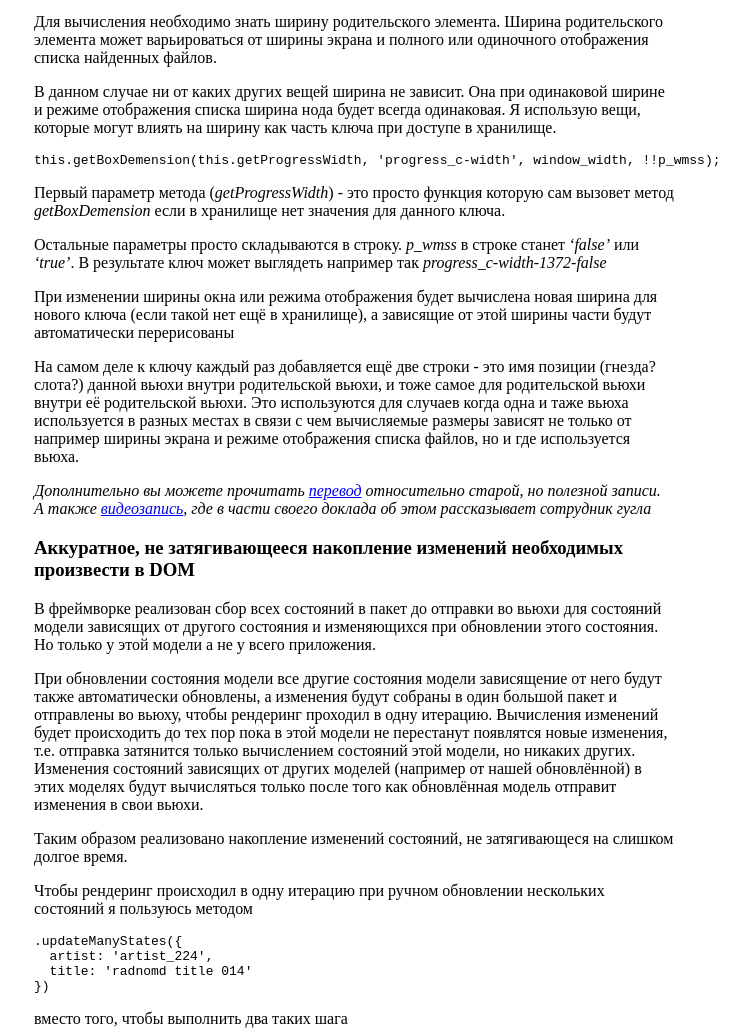
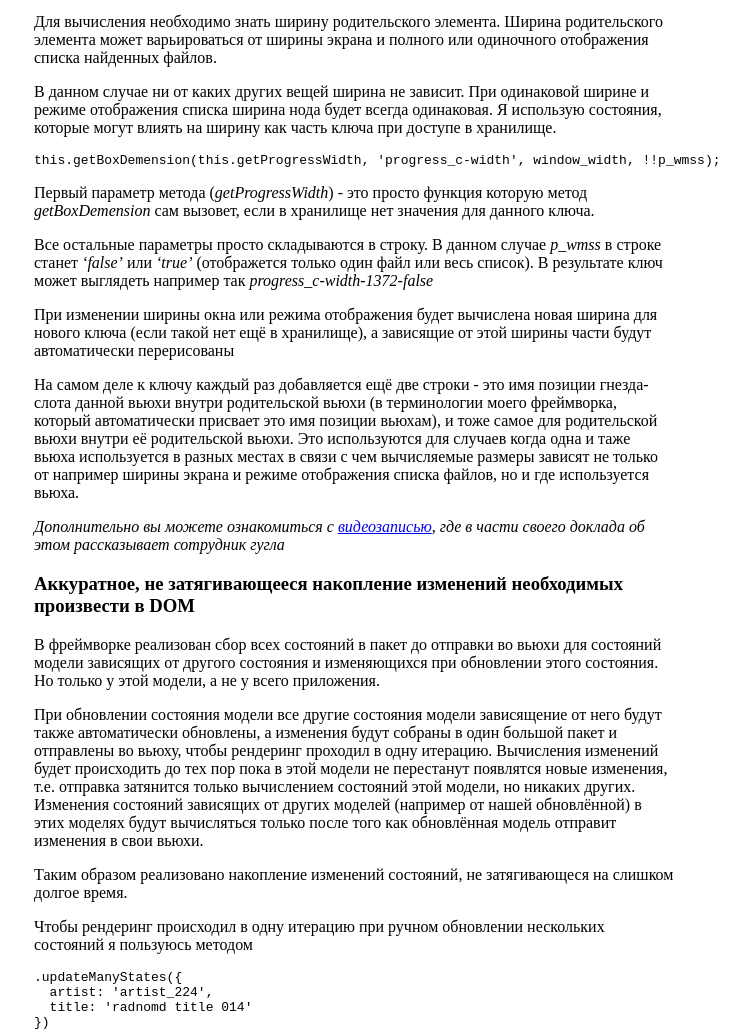
Before and after one commit to arestov/rendering-perfomance, a plain HTML site: page index.html in a window 1280 px wide. Shown: the part 5882-6915 px from the top of the page, without its empty margins (286-1035 px from the left). Drawn offline with Linux system fonts and the light colour scheme.

Commit message:
ошибки, опечатки, структура предложений

```diff
--- a/index.html
+++ b/index.html
@@ -155,7 +155,7 @@ body img {
 <p> Для вычисления необходимо знать ширину родительского элемента. Ширина родительского элемента может варьироваться от ширины экрана и полного или одиночного отображения списка найденных файлов.</p>
 
 
-<p>В данном случае ни от каких других вещей ширина не зависит. Она при одинаковой ширине и режиме отображения списка ширина нода будет всегда одинаковая. Я использую вещи, которые могут влиять на ширину как часть ключа при доступе в хранилище.</p>
+<p>В данном случае ни от каких других вещей ширина не зависит. При одинаковой ширине и режиме отображения списка ширина нода будет всегда одинаковая. Я использую состояния, которые могут влиять на ширину как часть ключа при доступе в хранилище.</p>
 
 
 <pre>this.getBoxDemension(this.getProgressWidth, 'progress_c-width', window_width, !!p_wmss);</pre>
@@ -163,20 +163,21 @@ body img {
 
 
 
-<p>Первый параметр метода (<em>getProgressWidth</em>) - это просто функция которую сам вызовет метод <em>getBoxDemension</em> если в хранилище нет значения для данного ключа.</p>
-<p>Остальные параметры просто складываются в строку. <em>p_wmss</em> в строке станет <em>‘false’</em> или <em>‘true’</em>. В результате ключ может выглядеть например так <em>progress_c-width-1372-false</em> </p>
+<p>Первый параметр метода (<em>getProgressWidth</em>) - это просто функция которую метод <em>getBoxDemension</em> сам вызовет, если в хранилище нет значения для данного ключа.</p>
+<p>Все остальные параметры просто складываются в строку. В данном случае <em>p_wmss</em> в строке станет <em>‘false’</em> или <em>‘true’</em> (отображется только один файл или весь список). В результате ключ может выглядеть например так <em>progress_c-width-1372-false</em> </p>
 
 <p>При изменении ширины окна или режима отображения будет вычислена новая ширина для нового ключа (если такой нет ещё в хранилище), а зависящие от этой ширины части будут автоматически перерисованы</p>
 
 
-<p>На самом деле к ключу каждый раз добавляется ещё две строки - это имя позиции (гнезда? слота?) данной вьюхи внутри родительской вьюхи, и тоже самое для родительской вьюхи внутри её родительской вьюхи. Это используются для случаев когда одна и таже вьюха используется в разных местах в связи с чем вычисляемые размеры зависят не только от например ширины экрана и режиме отображения списка файлов, но и где используется вьюха.</p>
-<p><em>Дополнительно вы можете прочитать <a href="http://webo.in/articles/all/2009/31-rending-restyle-reflow-relayout/">перевод</a> относительно старой, но полезной записи. А также <a href="http://youtu.be/9xjpmpX4NJE#t=15m53s">видеозапись</a>, где в части своего доклада об этом рассказывает сотрудник гугла</em></p>
+<p>На самом деле к ключу каждый раз добавляется ещё две строки - это имя позиции гнезда-слота данной вьюхи внутри родительской вьюхи (в терминологии моего фреймворка, который автоматически присвает это имя позиции вьюхам), и тоже самое для родительской вьюхи внутри её родительской вьюхи. Это используются для случаев когда одна и таже вьюха используется в разных местах в связи с чем вычисляемые размеры зависят не только от например ширины экрана и режиме отображения списка файлов, но и где используется вьюха.</p>
+
+<p><em>Дополнительно вы можете ознакомиться с <a href="http://youtu.be/9xjpmpX4NJE#t=15m53s">видеозаписью</a>, где в части своего доклада об этом рассказывает сотрудник гугла</em></p>
 
 
 <h3>Аккуратное, не затягивающееся накопление изменений необходимых произвести в DOM</h3>
 
 
-<p>В фреймворке реализован сбор всех состояний в пакет до отправки во вьюхи для состояний модели зависящих от другого состояния и изменяющихся при обновлении этого состояния. Но только у этой модели а не у всего приложения. </p>
+<p>В фреймворке реализован сбор всех состояний в пакет до отправки во вьюхи для состояний модели зависящих от другого состояния и изменяющихся при обновлении этого состояния. Но только у этой модели, а не у всего приложения. </p>
 
 
 
@@ -198,7 +199,7 @@ body img {
 <pre>updateState('artist', 'artist_224')</pre>
 <pre>updateState('title', 'radnomd title 014')</pre>
 
-<p><em>в будущем я пранирую также использовать requestAnimationFrame также для того что бы аккамулировать записать изменений</em></p>
+<p><em>в будущем я пранирую по мимо этого использовать requestAnimationFrame для того что бы аккамулировать записать изменений непосредственно на стороне шаблонизатора</em></p>
 
 
 <h3>Прикрепление частей изменяющихся коллекций одним разом (<em>createDocumentFragment</em>) в конкретное место (<em>after</em>, <em>before</em>) вместо открепления всей коллекции от DOM и повторного прикрепления</h3>
@@ -206,7 +207,7 @@ body img {
 <p>При изменении списков список не перерисовывается заново</p>
 <p>При изменении списков части DOM связанные с элементами списка не создаются заново, </p>
 <p>При изменении списков новая очерёдность DOM элементов списка устанавливается не откреплением полностью от документа, а открелением если нужно и прикреплением изменивших свою позицию (или новых элементов) в своё конкретное место.</p>
-<p>DOM соотвествующий элементам списка, которые нужно прикрепить, прикрепляется не по отдельность, а с помощью <em>createDocumentFragment</em>, если элементы идут друг за другом. Элементы прикрепляются к <em>documentDrafment</em> в нужном порядке, потом <em>documentDrafment</em> прикрепляется к документу в нужное место с помощью методов <em>after</em>, <em>before</em> ну или <em>append</em></p>
+<p>DOM соотвествующий элементам списка, которые нужно прикрепить, прикрепляется не по отдельности, а с помощью <em>createDocumentFragment</em>, если элементы идут друг за другом. Элементы прикрепляются к <em>documentDrafment</em> в нужном порядке, потом <em>documentDrafment</em> прикрепляется к документу в нужное место с помощью методов <em>after</em>, <em>before</em> ну или <em>append</em></p>
 
 
 <p>Таким образом при измении списка в DOM происходят только самые необходимые и минимальные изменения</p>
@@ -229,7 +230,7 @@ body img {
 <p>При необходимости отрисовать большую структуру с вложенными друг в друга элементами (даже простые вещи чаще всего реализованы как вложенные части) в том числе при необходимости отрисовать список фреймворк в первой итерации отрисует вьюхи для моделей находящихся на самом верху структуры, внутри этой итерации будет ещё две: юудет отрисована самая основа, задающая визуальные габариты, далее будут отрисованы детали (касающиеся непосредственно этой модели - реакции на изменения её состояний). В следующий итерации фреймворк будет рисовать вложенные модели и так пока вложенность не кончиться. Все итерации разделены и могут быть разряжены с помощью <em>setTimeout</em>, если отрисовка занимает например более 200 мс (в будущем планирую заменить на requestAnimationFrame), чтобы не блокировать интерфейс и позволить браузеру отрисовать то, что уже есть и для пользователя интерфейс изменялся постепенно, т.е. он видел, что происходят некие изменения, в отличие от более простого способа, когда после продолжительной паузы (в течении которой баузер не реагирует на нажатия и отображает одно и тоже) браузер резко меняет картинку.</p>
 
 
-<p>Это похоже на прогрессивный jpeg или может напомнить вам игровые движки, в моменты когда движку не хватает ресурсов и изображение появлятся сначала в ужасном качестве (нефильтрованные текстуры, малополигональные модели и т.д) а потом картинка улучшается.</p>
+<p>Это похоже на прогрессивный jpeg или может напомнить вам игровые движки, в моменты когда движку не хватает ресурсов и изображение появлятся сначала в ужасном качестве (нефильтрованные текстуры, малополигональные модели и т.д), а потом картинка улучшается.</p>
 <p><img src="img/rendering2.gif" alt=""><em>Анимация, 2 кадра. Прогрессивный рендеринг: сначала гарабиты, потом детали. Словить момент и запечатлись певрую часть удалось только в режиме отладки, отчего видно затемненеие</em></p>
 
 
```
